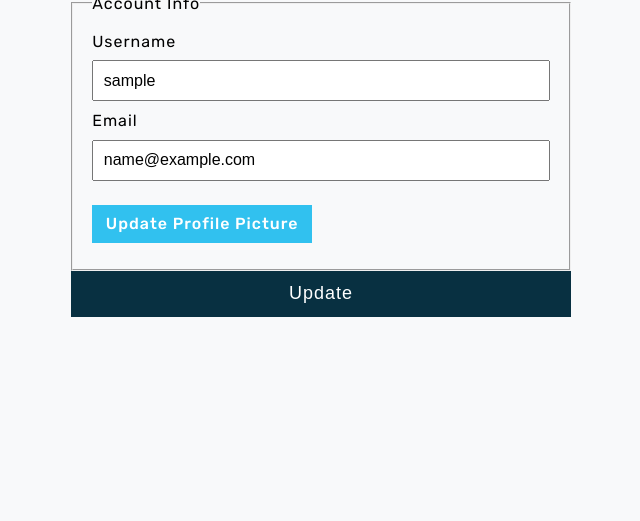
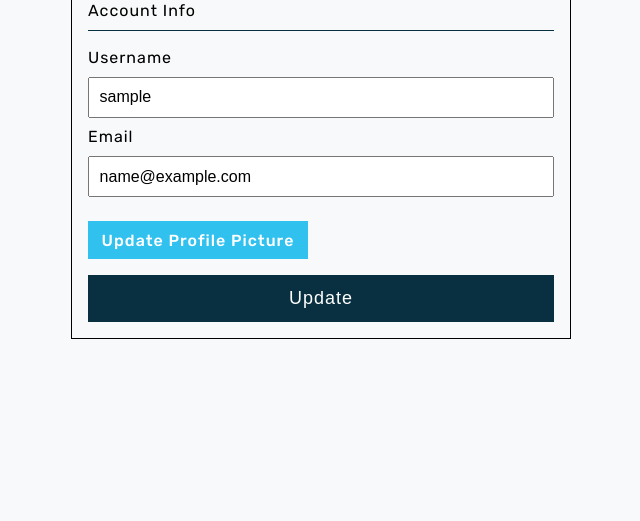
Before and after one commit to Parsa-jalilifar/Short_Story_Blog, a Flask app: page /account in a window 1280 px wide. Shown: the part 279-800 px from the top of the page, without its empty margins (319-959 px from the left). Run offline with Flask 2, Linux system fonts and the light colour scheme; the visitor is signed in with stand-in values (Sample User, id 1); data comes from the database, SQL or seed files in the repository; some libraries are stand-ins or nearby versions.

Commit message:
paginate styled

```diff
--- a/shortstoryblog/static/main.css
+++ b/shortstoryblog/static/main.css
@@ -123,7 +123,9 @@ body {
   /* min-height: 100%; */
 }
 
-/* cards styling starts here */
+/* #################################################################################
+    cards styling starts here
+   ################################################################################# */
 
 .card-container {
   display: flex;
@@ -204,7 +206,26 @@ body {
   font-weight: 400;
 }
 
-/* Authentication style (login and register) */
+.card-container .paginate-container {
+  margin-bottom: 1.5rem;
+}
+
+.card-container .paginate-container a {
+  text-decoration: none;
+  background-color: #fff;
+  color: #000;
+  padding: 0.5rem;
+  border: 1px solid var(--clr3);
+}
+
+.card-container .paginate-container .btn-info {
+  background-color: var(--clr1);
+  color: #fff;
+}
+
+/* #################################################################################
+    Authentication style (login and register)
+   ################################################################################# */
 
 .authentication-body {
   display: flex;
@@ -332,7 +353,9 @@ body {
   background-color: #66c181;
 }
 
-/* Account html styles */
+/* #################################################################################
+    Account html styles
+   ################################################################################# */
 
 .media {
   display: flex;
@@ -348,14 +371,28 @@ body {
   max-width: 500px;
   margin: 2rem auto;
   letter-spacing: 1px;
+  border: 1px solid black;
+  padding: 1rem;
 }
 
 .body-content .content-section form .form-group {
   display: flex;
   flex-direction: column;
 }
+.body-content .content-section form fieldset .border {
+  width: 100%;
+  height: 1px;
+  background-color: var(--clr1);
+  margin-bottom: 0.5rem;
+}
+
 .body-content .content-section form fieldset {
-  padding: 0.6rem 1.2rem;
+  border: none;
+}
+
+.body-content .content-section form fieldset legend {
+  position: relative;
+  top: -10px;
 }
 
 .body-content .content-section form .form-control-label {
--- a/shortstoryblog/templates/account.html
+++ b/shortstoryblog/templates/account.html
@@ -12,6 +12,7 @@
         {{ form.hidden_tag() }}
         <fieldset class="form-group">
             <legend class="border-bottom mb-4">Account Info</legend>
+            <div class="border"></div>
             <div class="form-group">
                 {{ form.username.label(class="form-control-label") }}
 
```
